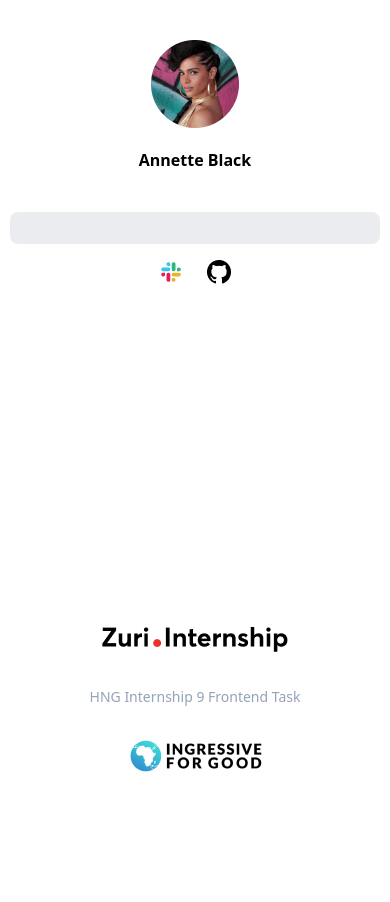
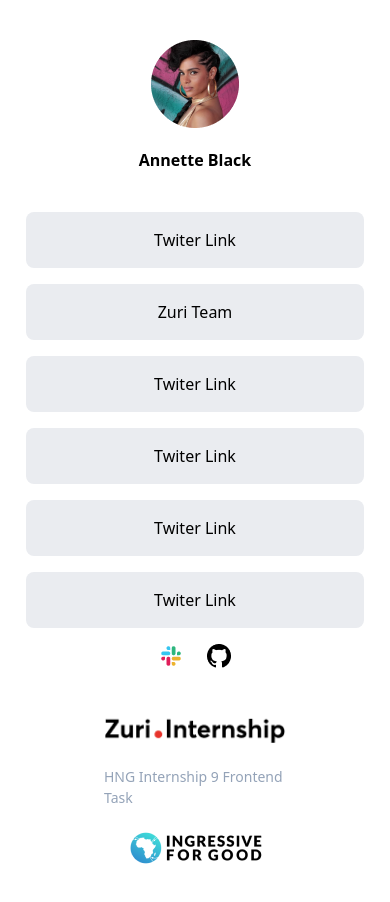
Before and after one commit to kelani34/linktree-clone, a React (Vite) app: page / in a window 390 px wide. Shown: the top 902 px of the page. Before the commit the page ends 844 px from the top, so only its background shows below. Built offline with nearby package versions, Linux system fonts and the light colour scheme.

Commit message:
Fix: responsiveness

```diff
--- a/src/App.css
+++ b/src/App.css
@@ -1,11 +1,14 @@
 body{
   background-color:#ffffff;
+  /* width: 90%; */
+  /* margin: auto !important; */
 }
 
 .links{
   background-color: #EAECF0;
   margin-left: 144px !important;
   margin-right: 144px !important;
+  /* width: 80%; */
 }
 @media only screen and (max-width: 900px){
   .links{
@@ -21,6 +24,9 @@
     height: 200px;
     font-size:14px;
     margin-bottom: 40px;
+    /* width: 80%; */
+    margin-left: 0px !important;
+    margin-right: 0px !important;
   }
 }
 @media only screen and (max-width: 425px){
@@ -36,12 +42,16 @@
     align-content: space-between;
     height: 200px;
     font-size:14px;
+    margin-left: 10px !important;
+    margin-right: 10px !important;
   }
 }
 
 .footer{
   justify-content: space-between;
-  margin-left: 80 !important;
-  margin-right: 80 !important;
+  margin-left: 80px !important;
+  margin-right: 80px !important;
   margin-bottom: 48px;
+  margin-top: 20px;
+
 }
--- a/src/App.jsx
+++ b/src/App.jsx
@@ -13,8 +13,32 @@
       id: 'twitter',
       text: 'Twiter Link',
       link: 'https://twitter.com'
-
-    }
+    },
+    {
+      id: 'btn_zuri',
+      text: 'Zuri Team',
+      link: 'https://training.zuri.team'
+    },
+    {
+      id: 'books',
+      text: 'Twiter Link',
+      link: 'https://books.zuri.team'
+    },
+    {
+      id: 'book__python',
+      text: 'Twiter Link',
+      link: 'https://books.zuri.team/python-for-beginners?ref_id=kelanitaiwo34'
+    },
+    {
+      id: 'pitch',
+      text: 'Twiter Link',
+      link: 'https://background.zuri.team'
+    },
+    {
+      id: 'book__design',
+      text: 'Twiter Link',
+      link: 'https://books.zuri.team/design-rules'
+    },
   ])
   return (
       <>
@@ -23,11 +47,20 @@
               <img id='profile__img' src={profileImg}/>
               <h2 className='mt-5 font-bold'>Annette Black</h2>
             </div>
-          <Links />
-        </div>
+            { link.map((link) => {
+              return (
+                <Links
+                id={link.id}
+                text= {link.text}
+                link={link.link}
+                />
+              )
+            })
+          }
           <div className='flex mt-4 justify-center space-x-6'>
             <img src={slackIcon} />
             <img src={githubIcon} />
+          </div>
       </div>
       <Footer />
       </>
--- a/src/components/Footer.jsx
+++ b/src/components/Footer.jsx
@@ -5,10 +5,12 @@
 
 function Footer() {
   return (
-    <div className='w-screen p-6 px-20   fixed bottom-0 flex  footer'>
-      <img src={zuri__logo} />
-      <span className='text-slate-400 '>HNG Internship 9 Frontend Task</span>
-      <img src={I4G__logo} className=''/>
+    <div className=''>
+        <div className='p-6  flex  footer'>
+        <img src={zuri__logo} />
+        <span className='text-slate-400 '>HNG Internship 9 Frontend Task</span>
+        <img src={I4G__logo} className=''/>
+      </div>
     </div>
   )
 }
--- a/src/components/Links.jsx
+++ b/src/components/Links.jsx
@@ -2,8 +2,8 @@
 
 function Links(props) {
   return (
-    <div className='items-center'>
-            <a href={props.link} id={props.id}> <div className='rounded-lg p-4 text-center links'> {props.text}</div></a>
+    <div className='  items-center m-4'>
+            <a href={props.link} id={props.id}> <div className=' rounded-lg p-4 text-center links'> {props.text}</div></a>
     </div>
   )
 }
```
Lines whose indentation alone changed are shown as unchanged.
